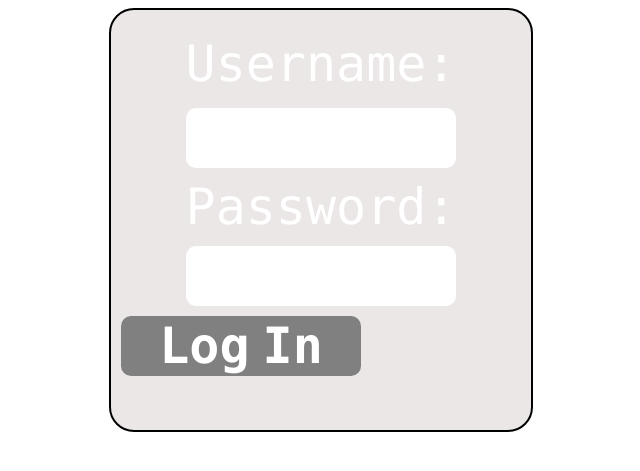
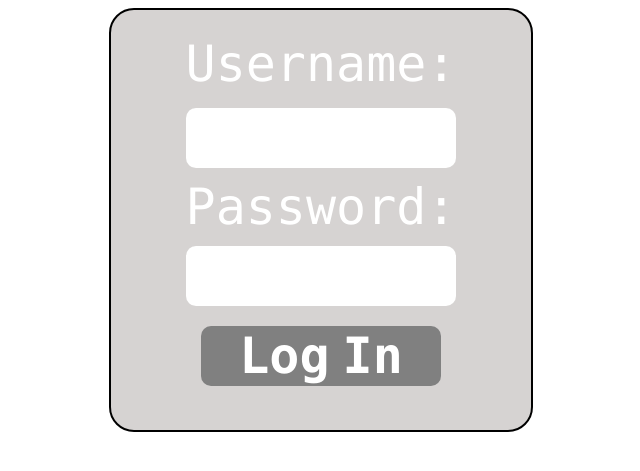
Before and after one commit to CSEC380-Group-12/CSEC380-Final-Project, a Flask app: page / in a window 1280 px wide. Shown: the top 471 px of the page, without its empty margins (319-959 px from the left). Run offline with Flask 2, Linux system fonts and the light colour scheme.

Commit message:
LoginCSS
Fixed centering login button issue in LoginCSS file.

```diff
--- a/src/web/webapp/static/LoginCSS.css
+++ b/src/web/webapp/static/LoginCSS.css
@@ -3,7 +3,7 @@
   width:400px;
   height: 400px;
   padding:10px;
-  background: #EAE7E6;
+  background: #D6D3D2;
   border-radius: 25px;
   margin: auto;
   text-align: center;
@@ -56,7 +56,8 @@ margin: 0 auto;
   width: 60%;
   height: 14%;
   text-align: center;
-  margin-top:10px;
+  margin-top: 20px;
+  margin-left: 80px;
   background: gray;
   color: white;
   font-size: 50px;
@@ -65,5 +66,7 @@ margin: 0 auto;
 }
 
 .loginFail{
+  font-family: "Lucida Console", Times, serif;
   color: red;
+  font-weight: bold;
 }
```
Lines whose indentation alone changed are shown as unchanged.
